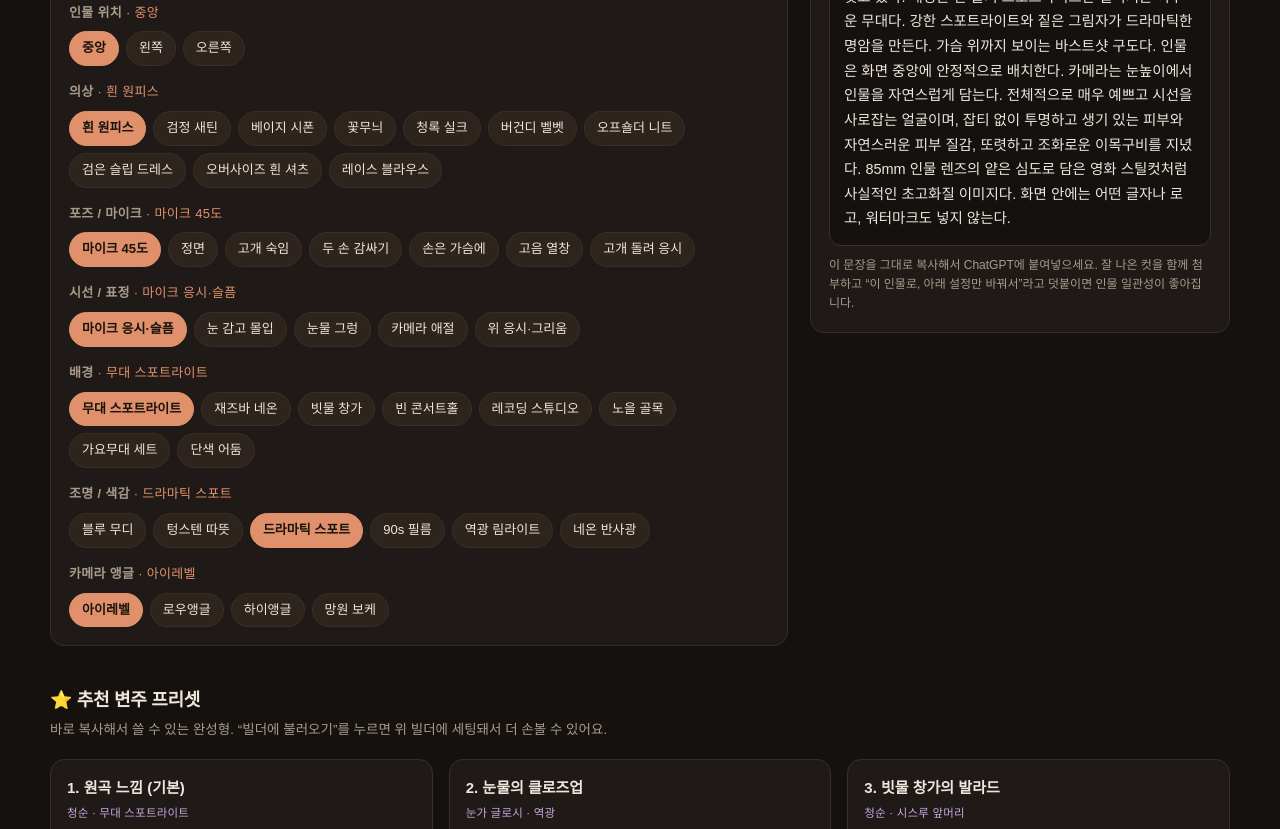
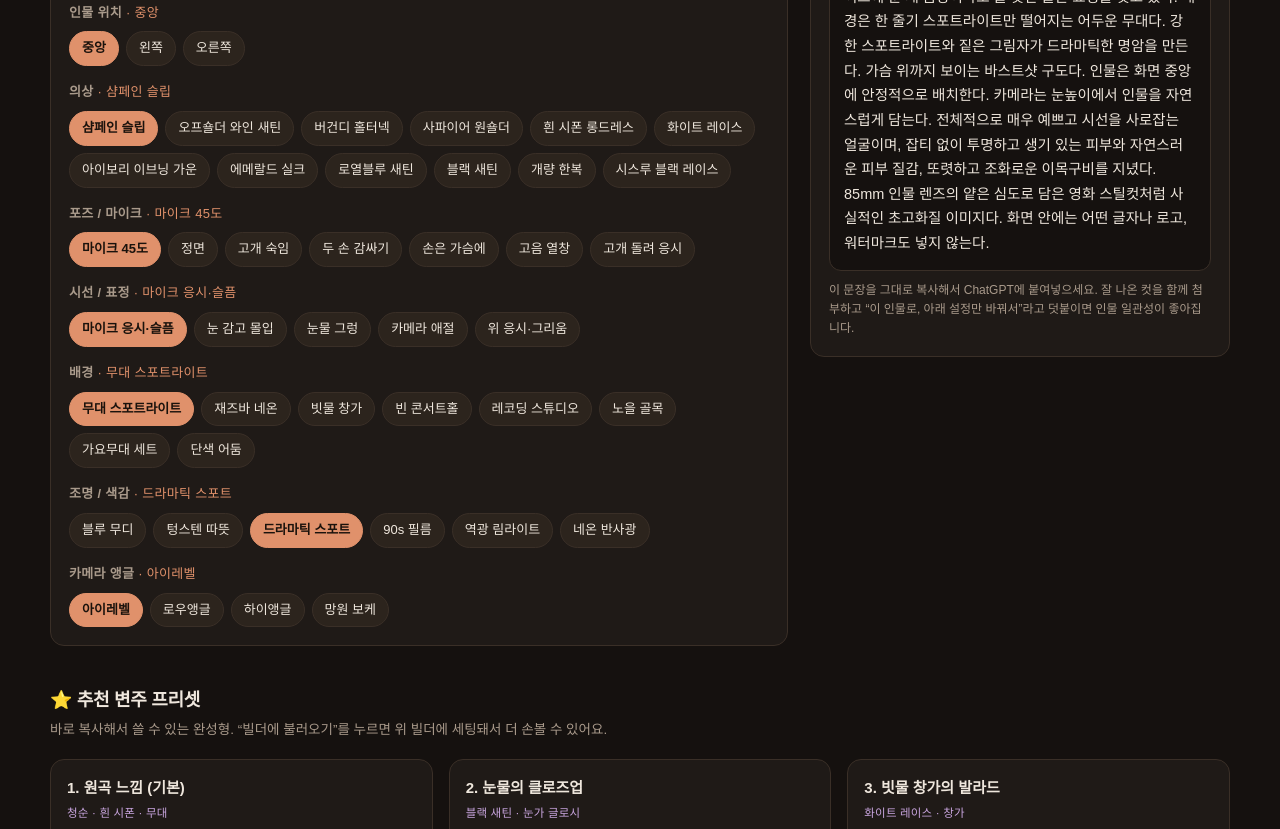
Before and after one commit to KIMYOUNGIL21/thumbnail-prompt-builder, a plain HTML site: page index.html in a window 1280 px wide. Shown: the part 548-1377 px from the top of the page. Drawn offline with Linux system fonts and the light colour scheme.

Commit message:
ballad outfit: 10종→12종 전면 재구성 (디바 무드, 실크/새틴/홀터넥 등)

```diff
--- a/index.html
+++ b/index.html
@@ -190,16 +190,18 @@
         {label:"전신 와이드", text:"무대 위 전신이 보이는 와이드 구도다."},
       ]},
       outfit:{ name:"의상", opts:[
-        {label:"흰 원피스", text:"가볍고 하늘하늘한 흰색 민소매 원피스를 입고 있다."},
-        {label:"검정 새틴", text:"광택이 흐르는 검은색 새틴 민소매 원피스를 입고 있다."},
-        {label:"베이지 시폰", text:"은은한 베이지색 시폰 민소매 원피스를 입고 있다."},
-        {label:"꽃무늬", text:"작은 꽃무늬가 들어간 여름용 민소매 원피스를 입고 있다."},
-        {label:"청록 실크", text:"깊은 청록색 실크 민소매 원피스를 입고 있다."},
-        {label:"버건디 벨벳", text:"깊은 버건디색 벨벳 드레스를 입고 있다."},
-        {label:"오프숄더 니트", text:"한쪽 어깨가 드러나는 부드러운 아이보리 니트를 입었다."},
-        {label:"검은 슬립 드레스", text:"가는 끈의 검은 새틴 슬립 드레스를 입고 있다."},
-        {label:"오버사이즈 흰 셔츠", text:"넉넉한 흰 셔츠를 무심하게 걸친 차림이다."},
-        {label:"레이스 블라우스", text:"은은한 레이스가 들어간 화이트 블라우스를 입었다."},
+        {label:"샴페인 슬립", text:"가는 끈의 샴페인색 실크 슬립 드레스를 입고 있다. 부드러운 광택이 피부와 자연스럽게 어우러진다."},
+        {label:"오프숄더 와인 새틴", text:"양 어깨가 완전히 드러나는 와인 레드 새틴 드레스를 입고 있다. 어깨와 쇄골 라인이 아름답게 강조된다."},
+        {label:"버건디 홀터넥", text:"목 뒤로 묶는 홀터넥 스타일의 버건디 벨벳 드레스를 입고 있다. 쇄골과 목선이 또렷하게 드러난다."},
+        {label:"사파이어 원숄더", text:"한쪽 어깨만 드러나는 사파이어 블루 새틴 드레이프 드레스를 입고 있다. 비대칭 넥라인이 우아하다."},
+        {label:"흰 시폰 롱드레스", text:"여러 겹의 하늘하늘한 흰 시폰이 흐르는 롱드레스를 입고 있다. 조명을 받아 투명하게 빛난다."},
+        {label:"화이트 레이스", text:"쇄골 아래로 섬세한 플로럴 레이스가 펼쳐지는 크림 화이트 드레스를 입고 있다. 청순하고 우아하다."},
+        {label:"아이보리 이브닝 가운", text:"풍성하게 흐르는 아이보리 시폰 이브닝 가운을 입고 있다. 무대 조명 아래 드레스 전체가 은은하게 빛난다."},
+        {label:"에메랄드 실크", text:"깊은 에메랄드 그린 실크 드레스를 입고 있다. 어두운 배경에서 보석 같은 색감이 또렷하게 살아난다."},
+        {label:"로열블루 새틴", text:"풍부한 로열블루 새틴 드레스를 입고 있다. 광택이 살아있는 면이 조명을 받아 깊고 아름답게 빛난다."},
+        {label:"블랙 새틴", text:"클래식한 블랙 새틴 드레스를 입고 있다. 절제된 실루엣과 은은한 광택이 고혹적인 분위기를 만든다."},
+        {label:"개량 한복", text:"저고리 라인을 살린 모던 개량 한복 드레스를 입고 있다. 한국적 우아함과 현대적 감각이 어우러진다."},
+        {label:"시스루 블랙 레이스", text:"검은 레이스 패브릭이 겹겹이 쌓인 시스루 롱드레스를 입고 있다. 우아하면서도 신비로운 분위기를 자아낸다."},
       ]},
       pose:{ name:"포즈 / 마이크", opts:[
         {label:"마이크 45도", text:"스탠드 마이크를 잡고 몸을 45도 비스듬히 튼 채 서 있다."},
@@ -243,16 +245,16 @@
       ]},
     },
     presets:[
-      {name:"원곡 느낌 (기본)", tag:"청순 · 무대 스포트라이트", p:{face:0,hair:0,makeup:0,framing:1,outfit:0,pose:0,expr:0,bg:0,light:2,cam:0}},
-      {name:"눈물의 클로즈업", tag:"눈가 글로시 · 역광", p:{face:0,hair:2,makeup:1,framing:0,outfit:1,pose:3,expr:2,bg:7,light:4,cam:3}},
-      {name:"빗물 창가의 발라드", tag:"청순 · 시스루 앞머리", p:{face:0,hair:1,makeup:0,framing:2,outfit:2,pose:6,expr:4,bg:2,light:0,cam:0}},
-      {name:"90년대 가요무대", tag:"러블리 · 화사 메이크업", p:{face:2,hair:0,makeup:4,framing:3,outfit:3,pose:1,expr:3,bg:6,light:3,cam:1}},
-      {name:"재즈바의 밤", tag:"고혹 · 레드립 흑발", p:{face:1,hair:4,makeup:3,framing:1,outfit:1,pose:4,expr:1,bg:1,light:5,cam:3}},
-      {name:"고음의 절정", tag:"고혹 · 드라마틱", p:{face:1,hair:0,makeup:0,framing:2,outfit:4,pose:5,expr:1,bg:0,light:2,cam:1}},
-      {name:"텅 빈 콘서트홀", tag:"청순 · 로우 포니테일", p:{face:0,hair:3,makeup:2,framing:3,outfit:0,pose:0,expr:0,bg:3,light:4,cam:2}},
-      {name:"스튜디오 모노크롬", tag:"고혹 · 누드톤 흑발", p:{face:1,hair:4,makeup:2,framing:0,outfit:1,pose:2,expr:1,bg:4,light:1,cam:3}},
-      {name:"노을 골목의 회상", tag:"청순 · 애쉬브라운", p:{face:0,hair:5,makeup:0,framing:2,outfit:2,pose:6,expr:4,bg:5,light:1,cam:0}},
-      {name:"애절한 정면 응시", tag:"눈가 글로시 · 시스루", p:{face:0,hair:1,makeup:1,framing:0,outfit:0,pose:1,expr:3,bg:7,light:2,cam:0}},
+      {name:"원곡 느낌 (기본)", tag:"청순 · 흰 시폰 · 무대", p:{face:0,hair:0,makeup:0,framing:1,outfit:4,pose:0,expr:0,bg:0,light:2,cam:0}},
+      {name:"눈물의 클로즈업", tag:"블랙 새틴 · 눈가 글로시", p:{face:0,hair:2,makeup:1,framing:0,outfit:9,pose:3,expr:2,bg:7,light:4,cam:3}},
+      {name:"빗물 창가의 발라드", tag:"화이트 레이스 · 창가", p:{face:0,hair:1,makeup:0,framing:2,outfit:5,pose:6,expr:4,bg:2,light:0,cam:0}},
+      {name:"90년대 가요무대", tag:"개량 한복 · 화사 메이크업", p:{face:2,hair:0,makeup:4,framing:3,outfit:10,pose:1,expr:3,bg:6,light:3,cam:1}},
+      {name:"재즈바의 밤", tag:"블랙 새틴 · 레드립 흑발", p:{face:1,hair:4,makeup:3,framing:1,outfit:9,pose:4,expr:1,bg:1,light:5,cam:3}},
+      {name:"고음의 절정", tag:"버건디 홀터넥 · 드라마틱", p:{face:1,hair:0,makeup:0,framing:2,outfit:2,pose:5,expr:1,bg:0,light:2,cam:1}},
+      {name:"텅 빈 콘서트홀", tag:"아이보리 이브닝 가운 · 로우", p:{face:0,hair:3,makeup:2,framing:3,outfit:6,pose:0,expr:0,bg:3,light:4,cam:2}},
+      {name:"스튜디오 모노크롬", tag:"시스루 블랙 레이스 · 고혹", p:{face:1,hair:4,makeup:2,framing:0,outfit:11,pose:2,expr:1,bg:4,light:1,cam:3}},
+      {name:"노을 골목의 회상", tag:"샴페인 슬립 · 역광", p:{face:0,hair:5,makeup:0,framing:2,outfit:0,pose:6,expr:4,bg:5,light:1,cam:0}},
+      {name:"애절한 정면 응시", tag:"오프숄더 와인 · 눈가 글로시", p:{face:0,hair:1,makeup:1,framing:0,outfit:1,pose:1,expr:3,bg:7,light:2,cam:0}},
     ]
   },
 
```
